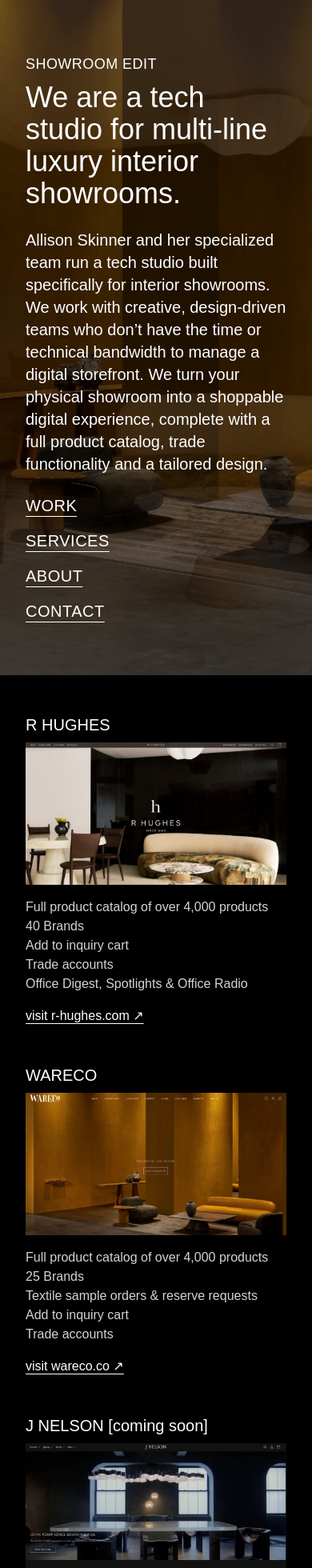
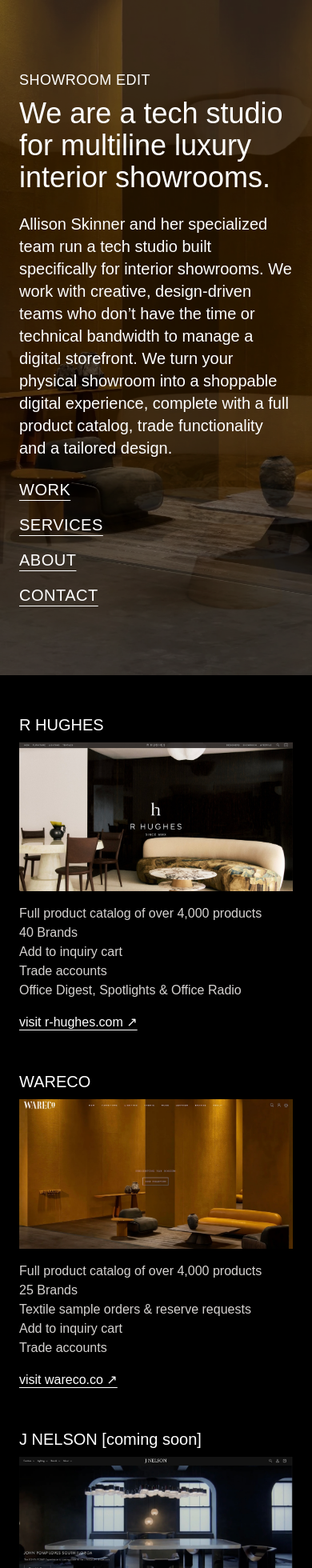
Before and after one commit to adskinner/showrooms-frontend, a Next.js app: page / in a window 390 px wide. Shown: the top 1960 px of the page at 80% size. Built offline with nearby package versions, Linux system fonts and the light colour scheme; a web font is replaced by a local one.

Commit message:
mobile tweaks

```diff
--- a/src/app/page.tsx
+++ b/src/app/page.tsx
@@ -35,7 +35,7 @@
 
   return (
     <main className="bg-black">
-      <section>
+      <section className="min-h-screen relative">
       {/* Background Slider */}
       <div className="absolute inset-0 z-0">
         <Slider {...sliderSettings}>
@@ -52,10 +52,10 @@
       </div>
 
       {/* Foreground Content */}
-  <div className="relative z-20 max-w-screen-2xl mx-auto p-8 md:p-16 min-h-screen md:h-screen flex flex-col justify-center">
+  <div className="relative z-20 max-w-screen-2xl mx-auto py-8 px-6 md:p-16 min-h-screen md:h-screen flex flex-col justify-center">
     <h1 className="text-lg md:text-2xl text-white uppercase mb-2 tracking-wide">Showroom Edit</h1>
     <p className="text-4xl md:text-7xl text-white font-normal md:leading-18 mb-6 md:mb-12">
-      We are a tech studio for multi-line luxury interior showrooms.
+      We are a tech studio for multiline luxury interior showrooms.
     </p>
     <p className="text-xl md:text-3xl text-white font-thin md:leading-12 font-stratoslight">
       Allison Skinner and her specialized team run a tech studio built specifically for interior showrooms. We work with creative, design-driven teams who don’t have the time or technical bandwidth to manage a digital storefront.
@@ -71,7 +71,7 @@
 </section>
 
 
-      <section className="pt-12 md:pt-24 pb-12 md:pb-16 px-8 md:px-16 max-w-screen-3xl mx-auto" id="work">
+      <section className="pt-12 md:pt-24 pb-12 md:pb-16 px-6 md:px-16 max-w-screen-3xl mx-auto" id="work">
         <div>
             <div className="flex flex-wrap md:-mx-4 pb-12 md:pb-20">
             <h2 className="text-xl text-white font-light pb-2 md:hidden">R HUGHES</h2>
@@ -128,11 +128,11 @@
 
           </div>
           </section>
-          <section className="pt-6 pb-12 md:py-16">
-  <h2 className=" text-xl text-white my-2 md:my-4   uppercase tracking-widest text-left md:text-center">
+          <section className="pt-0 pb-12 md:py-16">
+  <h2 className=" text-xl text-white my-2 md:my-4   uppercase tracking-widest text-left md:text-center px-6 md:px-16">
     Brands we&rsquo;ve imported
   </h2>
-  <p className="text-left md:text-center text-sm text-stone-300">
+  <p className="text-left md:text-center text-sm text-stone-300 md:px-16">
   <button
     onClick={() => setShowModal(true)}
     className="underline underline-offset-4 hover:no-underline"
@@ -254,7 +254,7 @@
 
       </section>
 
-<section className="px-8 py-0 md:px-16 md:py-16" id="services">
+<section className="px-6 py-0 md:px-16 md:py-16" id="services">
 <details className="mb-8 md:mb-16 bg-black border-b border-white group">
   <summary className="cursor-pointer pr-4 pb-4 text-white text-2xl md:text-4xl font-light flex justify-between items-center">
     <span>We design and build a custom website for your showroom</span>
```
